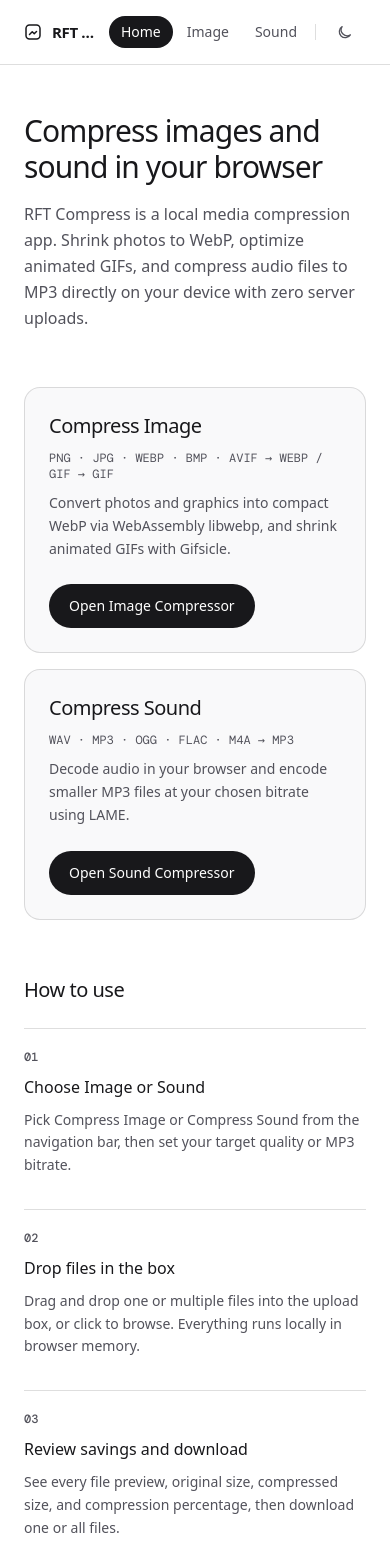
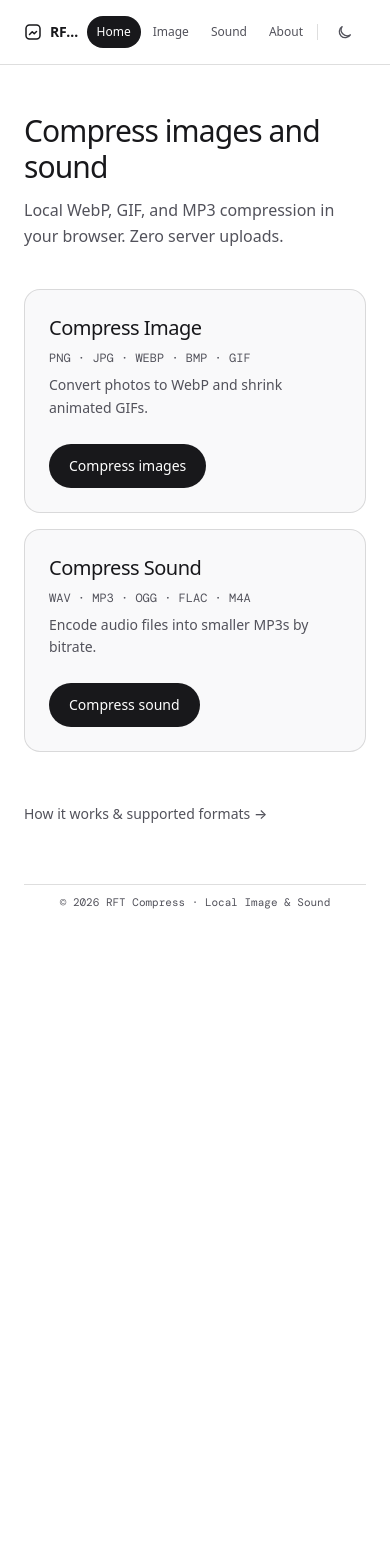
Before and after one commit to rudyfebrianthomas/rft-compress, a React (Vite) app: page / in a window 390 px wide. Shown: the top 1568 px of the page. After the commit the page ends 924 px from the top, so only its background shows below. Built offline with nearby package versions, Linux system fonts and the light colour scheme.

Commit message:
feat: add About page and simplify Home overview

```diff
--- a/src/App.jsx
+++ b/src/App.jsx
@@ -2,6 +2,7 @@ import { ReactLenis } from 'lenis/react'
 import { MotionConfig, cancelFrame, frame } from 'motion/react'
 import { useEffect, useRef, useState } from 'react'
 import { Header } from './components/Header.jsx'
+import { AboutPage } from './pages/AboutPage.jsx'
 import { CompressImagePage } from './pages/CompressImagePage.jsx'
 import { CompressSoundPage } from './pages/CompressSoundPage.jsx'
 import { HomePage } from './pages/HomePage.jsx'
@@ -14,6 +15,7 @@ function getPageFromHash() {
   const hash = window.location.hash.toLowerCase()
   if (hash === '#image' || hash === '#images') return 'image'
   if (hash === '#sound' || hash === '#audio') return 'sound'
+  if (hash === '#about') return 'about'
   return 'home'
 }
 
@@ -333,6 +335,10 @@ function App() {
               />
             )}
 
+            {currentPage === 'about' && (
+              <AboutPage onNavigate={handleNavigate} />
+            )}
+
             {currentPage === 'home' && <HomePage onNavigate={handleNavigate} />}
           </main>
 
--- a/src/components/Header.jsx
+++ b/src/components/Header.jsx
@@ -4,6 +4,7 @@ const NAV_ITEMS = [
   { id: 'home', label: 'Home' },
   { id: 'image', label: 'Image' },
   { id: 'sound', label: 'Sound' },
+  { id: 'about', label: 'About' },
 ]
 
 export function Header({ currentPage, onNavigate, theme, onToggleTheme }) {
@@ -14,14 +15,14 @@ export function Header({ currentPage, onNavigate, theme, onToggleTheme }) {
       <a className="skip-link" href="#main-content">
         Skip to content
       </a>
-      <div className="mx-auto flex h-16 max-w-4xl items-center justify-between gap-3 px-6 sm:px-8">
+      <div className="mx-auto flex h-16 max-w-4xl items-center justify-between gap-2 px-6 sm:gap-3 sm:px-8">
         <a
           href="#home"
           onClick={(e) => {
             e.preventDefault()
             onNavigate('home')
           }}
-          className="inline-flex min-h-[44px] min-w-0 items-center gap-2.5 font-display text-[15px] font-semibold tracking-tight text-ink transition-opacity hover:opacity-75 sm:text-base"
+          className="inline-flex min-h-[44px] min-w-0 items-center gap-2 font-display text-sm font-semibold tracking-tight text-ink transition-opacity hover:opacity-75 sm:gap-2.5 sm:text-base"
         >
           <svg
             width="18"
@@ -51,8 +52,8 @@ export function Header({ currentPage, onNavigate, theme, onToggleTheme }) {
           <span className="truncate">RFT Compress</span>
         </a>
 
-        <div className="flex shrink-0 items-center gap-1.5 sm:gap-2">
-          <nav aria-label="Primary" className="flex items-center gap-0.5 sm:gap-1">
+        <div className="flex shrink-0 items-center gap-1 sm:gap-2">
+          <nav aria-label="Primary" className="flex items-center gap-0.5">
             {NAV_ITEMS.map((item) => {
               const isActive = currentPage === item.id
               return (
@@ -64,7 +65,7 @@ export function Header({ currentPage, onNavigate, theme, onToggleTheme }) {
                     e.preventDefault()
                     onNavigate(item.id)
                   }}
-                  className={`relative inline-flex min-h-[44px] items-center rounded-full px-3 text-sm font-medium transition-colors sm:px-4 ${
+                  className={`relative inline-flex min-h-[44px] items-center rounded-full px-2.5 text-xs font-medium transition-colors sm:px-3.5 sm:text-sm ${
                     isActive
                       ? 'text-accent-ink'
                       : 'text-muted hover:text-ink'
--- /dev/null
+++ b/src/pages/AboutPage.jsx
@@ -0,0 +1,144 @@
+import { motion } from 'motion/react'
+
+const STEPS = [
+  {
+    step: '01',
+    title: 'Pick Image or Sound',
+    detail:
+      'Open Image or Sound from the navigation bar and choose your target quality or MP3 bitrate.',
+  },
+  {
+    step: '02',
+    title: 'Drop files in the box',
+    detail:
+      'Drag and drop one or multiple files into the upload box, or click to select from your device.',
+  },
+  {
+    step: '03',
+    title: 'Compare and download',
+    detail:
+      'Check each file preview, original size, compressed size, and compression percentage, then download.',
+  },
+]
+
+const FORMAT_ROWS = [
+  {
+    input: 'PNG, JPG, JPEG, WebP, BMP, AVIF',
+    output: 'WebP (.webp)',
+    method: 'WebAssembly libwebp encoding with transparency',
+  },
+  {
+    input: 'GIF (.gif)',
+    output: 'GIF (.gif)',
+    method: 'WebAssembly Gifsicle lossy LZW optimization',
+  },
+  {
+    input: 'WAV, MP3, OGG, FLAC, M4A, AAC, WebM',
+    output: 'MP3 (.mp3)',
+    method: 'Web Audio API decoding + LAME MP3 encoding',
+  },
+]
+
+export function AboutPage({ onNavigate }) {
+  return (
+    <motion.div
+      initial={{ opacity: 0, y: 8 }}
+      animate={{ opacity: 1, y: 0 }}
+      transition={{ duration: 0.22, ease: 'easeOut' }}
+      className="space-y-14"
+    >
+      <section className="space-y-4">
+        <h1 className="max-w-2xl font-display text-3xl font-medium tracking-[-0.03em] text-ink sm:text-5xl">
+          About RFT Compress
+        </h1>
+        <p className="max-w-2xl text-base leading-relaxed text-muted sm:text-lg">
+          RFT Compress is a browser-based media compressor for images and sound.
+          All encoding runs locally in memory on your device, so files never
+          leave your browser.
+        </p>
+      </section>
+
+      <section aria-labelledby="how-to-use-heading" className="space-y-6">
+        <h2
+          id="how-to-use-heading"
+          className="text-xl font-medium tracking-tight text-ink sm:text-2xl"
+        >
+          How to use
+        </h2>
+        <div className="grid gap-8 md:grid-cols-3">
+          {STEPS.map((item) => (
+            <article
+              key={item.step}
+              className="space-y-2.5 border-t border-border pt-5"
+            >
+              <span className="block font-mono text-xs font-medium text-muted">
+                {item.step}
+              </span>
+              <h3 className="text-base font-medium text-ink">{item.title}</h3>
+              <p className="text-sm leading-relaxed text-muted sm:text-base">
+                {item.detail}
+              </p>
+            </article>
+          ))}
+        </div>
+      </section>
+
+      <section aria-labelledby="formats-heading" className="space-y-5">
+        <h2
+          id="formats-heading"
+          className="text-xl font-medium tracking-tight text-ink sm:text-2xl"
+        >
+          Supported formats
+        </h2>
+        <div className="divide-y divide-border overflow-hidden rounded-2xl border border-border bg-surface/50">
+          {FORMAT_ROWS.map((row) => (
+            <div
+              key={row.output}
+              className="grid gap-3 p-5 sm:grid-cols-3 sm:items-center sm:gap-6"
+            >
+              <div>
+                <span className="block font-mono text-[11px] uppercase tracking-wider text-muted">
+                  Input
+                </span>
+                <span className="text-sm font-medium text-ink sm:text-base">
+                  {row.input}
+                </span>
+              </div>
+              <div>
+                <span className="block font-mono text-[11px] uppercase tracking-wider text-muted">
+                  Output
+                </span>
+                <span className="font-mono text-sm font-medium text-ink sm:text-base">
+                  {row.output}
+                </span>
+              </div>
+              <div>
+                <span className="block font-mono text-[11px] uppercase tracking-wider text-muted">
+                  Method
+                </span>
+                <span className="text-sm text-muted">{row.method}</span>
+              </div>
+            </div>
+          ))}
+        </div>
+      </section>
+
+      <div className="flex flex-wrap items-center gap-3">
+        <button
+          type="button"
+          onClick={() => onNavigate('image')}
+          className="inline-flex min-h-[44px] cursor-pointer items-center justify-center rounded-full bg-accent px-6 text-sm font-medium text-accent-ink transition-opacity hover:opacity-90 active:scale-[0.98]"
+        >
+          Compress images
+        </button>
+        <button
+          type="button"
+          onClick={() => onNavigate('sound')}
+          className="inline-flex min-h-[44px] cursor-pointer items-center justify-center rounded-full border border-border-strong px-6 text-sm font-medium text-ink transition-colors hover:bg-surface active:scale-[0.98]"
+        >
+          Compress sound
+        </button>
+      </div>
+    </motion.div>
+  )
+}
--- a/src/pages/HomePage.jsx
+++ b/src/pages/HomePage.jsx
@@ -4,57 +4,16 @@ const TOOLS = [
   {
     id: 'image',
     title: 'Compress Image',
-    formats: 'PNG · JPG · WEBP · BMP · AVIF → WEBP / GIF → GIF',
-    description:
-      'Convert photos and graphics into compact WebP via WebAssembly libwebp, and shrink animated GIFs with Gifsicle.',
-    action: 'Open Image Compressor',
+    formats: 'PNG · JPG · WEBP · BMP · GIF',
+    description: 'Convert photos to WebP and shrink animated GIFs.',
+    action: 'Compress images',
   },
   {
     id: 'sound',
     title: 'Compress Sound',
-    formats: 'WAV · MP3 · OGG · FLAC · M4A → MP3',
-    description:
-      'Decode audio in your browser and encode smaller MP3 files at your chosen bitrate using LAME.',
-    action: 'Open Sound Compressor',
-  },
-]
-
-const STEPS = [
-  {
-    step: '01',
-    title: 'Choose Image or Sound',
-    detail:
-      'Pick Compress Image or Compress Sound from the navigation bar, then set your target quality or MP3 bitrate.',
-  },
-  {
-    step: '02',
-    title: 'Drop files in the box',
-    detail:
-      'Drag and drop one or multiple files into the upload box, or click to browse. Everything runs locally in browser memory.',
-  },
-  {
-    step: '03',
-    title: 'Review savings and download',
-    detail:
-      'See every file preview, original size, compressed size, and compression percentage, then download one or all files.',
-  },
-]
-
-const FORMAT_ROWS = [
-  {
-    input: 'PNG, JPG, JPEG, WebP, BMP, AVIF',
-    output: 'WebP (.webp)',
-    method: 'WebAssembly libwebp encoding with transparency',
-  },
-  {
-    input: 'GIF (.gif)',
-    output: 'GIF (.gif)',
-    method: 'WebAssembly Gifsicle lossy LZW optimization',
-  },
-  {
-    input: 'WAV, MP3, OGG, FLAC, M4A, AAC, WebM',
-    output: 'MP3 (.mp3)',
-    method: 'Web Audio API decoding + LAME MP3 encoding',
+    formats: 'WAV · MP3 · OGG · FLAC · M4A',
+    description: 'Encode audio files into smaller MP3s by bitrate.',
+    action: 'Compress sound',
   },
 ]
 
@@ -64,26 +23,25 @@ export function HomePage({ onNavigate }) {
       initial={{ opacity: 0, y: 8 }}
       animate={{ opacity: 1, y: 0 }}
       transition={{ duration: 0.22, ease: 'easeOut' }}
-      className="space-y-14"
+      className="space-y-10"
     >
-      <section className="space-y-4">
+      <section className="space-y-3">
         <h1 className="max-w-2xl font-display text-3xl font-medium tracking-[-0.03em] text-ink sm:text-5xl">
-          Compress images and sound in your browser
+          Compress images and sound
         </h1>
-        <p className="max-w-2xl text-base leading-relaxed text-muted sm:text-lg">
-          RFT Compress is a local media compression app. Shrink photos to WebP,
-          optimize animated GIFs, and compress audio files to MP3 directly on
-          your device with zero server uploads.
+        <p className="max-w-xl text-base leading-relaxed text-muted sm:text-lg">
+          Local WebP, GIF, and MP3 compression in your browser. Zero server
+          uploads.
         </p>
       </section>
 
-      <section aria-label="Compression tools" className="grid gap-4 md:grid-cols-2">
+      <section aria-label="Compression tools" className="grid gap-4 sm:grid-cols-2">
         {TOOLS.map((tool) => (
           <article
             key={tool.id}
             className="flex flex-col justify-between gap-6 rounded-2xl border border-border bg-surface/50 p-6 transition-colors hover:border-border-strong"
           >
-            <div className="space-y-2.5">
+            <div className="space-y-2">
               <h2 className="text-xl font-medium tracking-tight text-ink">
                 {tool.title}
               </h2>
@@ -106,70 +64,15 @@ export function HomePage({ onNavigate }) {
         ))}
       </section>
 
-      <section aria-labelledby="how-to-use-heading" className="space-y-6">
-        <h2
-          id="how-to-use-heading"
-          className="text-xl font-medium tracking-tight text-ink sm:text-2xl"
+      <div>
+        <button
+          type="button"
+          onClick={() => onNavigate('about')}
+          className="inline-flex min-h-[44px] cursor-pointer items-center text-sm font-medium text-muted transition-colors hover:text-ink"
         >
-          How to use
-        </h2>
-        <div className="grid gap-8 md:grid-cols-3">
-          {STEPS.map((item) => (
-            <article
-              key={item.step}
-              className="space-y-2.5 border-t border-border pt-5"
-            >
-              <span className="block font-mono text-xs font-medium text-muted">
-                {item.step}
-              </span>
-              <h3 className="text-base font-medium text-ink">{item.title}</h3>
-              <p className="text-sm leading-relaxed text-muted sm:text-base">
-                {item.detail}
-              </p>
-            </article>
-          ))}
-        </div>
-      </section>
-
-      <section aria-labelledby="formats-heading" className="space-y-5">
-        <h2
-          id="formats-heading"
-          className="text-xl font-medium tracking-tight text-ink sm:text-2xl"
-        >
-          Supported formats
-        </h2>
-        <div className="divide-y divide-border overflow-hidden rounded-2xl border border-border bg-surface/50">
-          {FORMAT_ROWS.map((row) => (
-            <div
-              key={row.output}
-              className="grid gap-3 p-5 sm:grid-cols-3 sm:items-center sm:gap-6"
-            >
-              <div>
-                <span className="block font-mono text-[11px] uppercase tracking-wider text-muted">
-                  Input
-                </span>
-                <span className="text-sm font-medium text-ink sm:text-base">
-                  {row.input}
-                </span>
-              </div>
-              <div>
-                <span className="block font-mono text-[11px] uppercase tracking-wider text-muted">
-                  Output
-                </span>
-                <span className="font-mono text-sm font-medium text-ink sm:text-base">
-                  {row.output}
-                </span>
-              </div>
-              <div>
-                <span className="block font-mono text-[11px] uppercase tracking-wider text-muted">
-                  Method
-                </span>
-                <span className="text-sm text-muted">{row.method}</span>
-              </div>
-            </div>
-          ))}
-        </div>
-      </section>
+          How it works &amp; supported formats →
+        </button>
+      </div>
     </motion.div>
   )
 }
```
